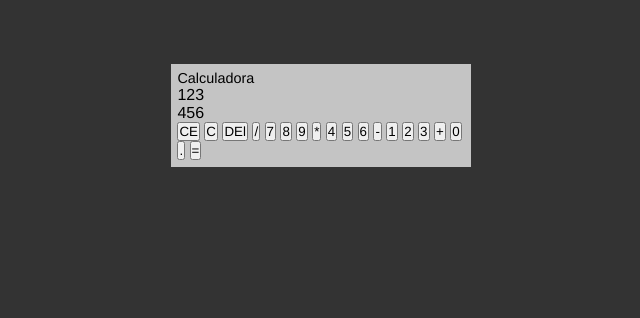
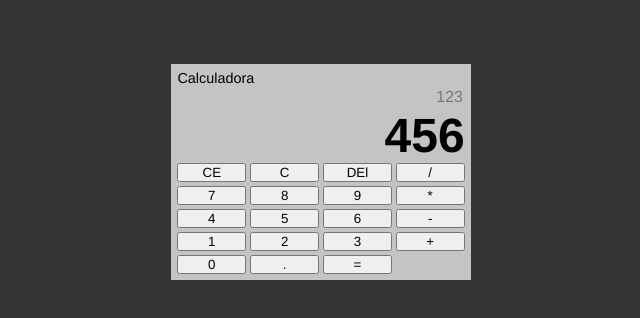
Before and after one commit to daianercruz/Calculadora, a plain HTML site: page index.html in a window 1280 px wide. Shown: the whole page, without its empty margins (319-959 px from the left). Drawn offline with Linux system fonts and the light colour scheme.

Commit message:
alterando algumas classes e melhorando o css

```diff
--- a/index.html
+++ b/index.html
@@ -18,11 +18,11 @@
     <div id ="cal">
         <h3>Calculadora</h3>
         <div id="operacao">
-        <div id="operacao-anterios">123</div>
-        <div id="operacao-corrent">456</div>
+        <div id="operacao-prev">123</div>
+        <div id="operacao-corrente">456</div>
             </div>
 
-            <div id="buttons-container">
+            <div id="botoes">
         <button>CE</button>
         <button>C</button>
         <button>DEl</button>
--- a/style.css
+++ b/style.css
@@ -30,3 +30,25 @@ flex-direction: column;
     font-size: .9em;
     font-weight: 400;
 }
+
+#operacao{
+    text-align: right;
+}
+
+#operacao-prev{
+    color:#777;
+    padding: 0.1em;
+    overflow-wrap: break-word;
+
+}
+
+#operacao-corrente{
+    font-size: 3em;
+    font-weight: 600;
+}
+
+#botoes{
+    display: grid;
+    grid-template-columns: 1fr 1fr 1fr 1fr;
+    gap: 4px;
+}
```
